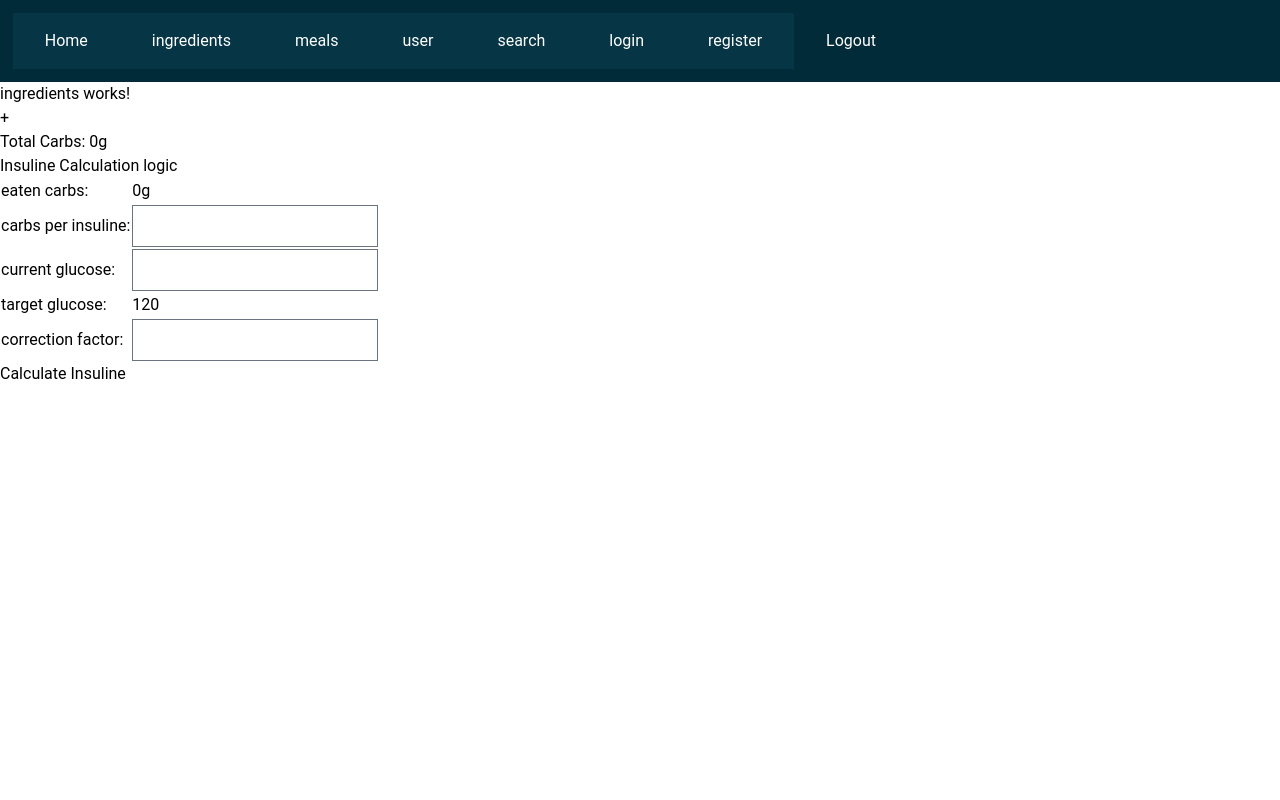
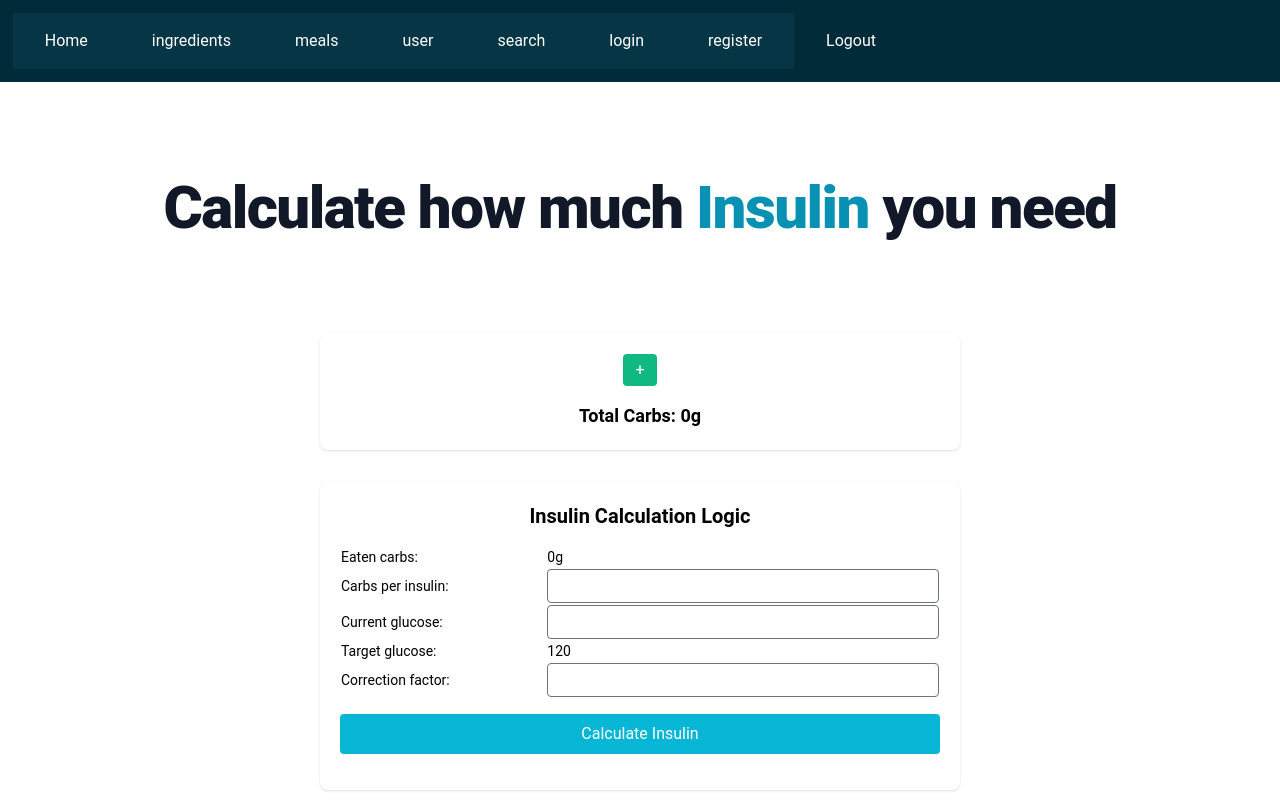
Before and after one commit to Banderas13/koolyhealth, an Angular app: page /ingredients in a window 1280 px wide. Built offline with nearby package versions, Linux system fonts and the light colour scheme; sample sign-in values are in the browser's storage.

Commit message:
created a new template using flowbite (work in progress)

```diff
--- a/src/app/ingredients/ingredients.component.html
+++ b/src/app/ingredients/ingredients.component.html
@@ -1,4 +1,4 @@
-<p>ingredients works!</p>
+<!-- <p>ingredients works!</p>
 
 <div>
   <ul>
@@ -48,6 +48,75 @@
     </form>
     <div id="output"></div>
   </div>
+</main> -->
+<div class="my-24">
+  <h2 class="text-center text-4xl font-extrabold leading-none tracking-tight text-gray-900 md:text-5xl lg:text-6xl dark:text-white ">Calculate how much <span class="text-cyan-600 dark:text-cyan-500">Insulin</span> you need</h2>
+</div>
+
+
+<div class="p-4 bg-white rounded-lg shadow dark:bg-gray-800 sm:p-5 w-2/4 mx-auto ">
+  <ul class="space-y-2">
+    <li *ngFor="let ingredient of selectedIngredients" class="flex items-center justify-between">
+      <span>
+        {{ ingredient.name }} - Carbs: {{ getCarbohydrates(ingredient) }}
+      </span>
+      <button
+        class="btn btn-outline-light text-white bg-orange-500 hover:bg-orange-700 px-3 py-1 rounded"
+        type="button"
+        (click)="removeIngredient(ingredient.id)"
+      >
+        -
+      </button>
+    </li>
+    <li class="text-center">
+      <button
+        routerLink="/search"
+        class="btn btn-outline-light text-white bg-emerald-500 hover:bg-emerald-700 px-3 py-1 rounded"
+      >
+        +
+      </button>
+    </li>
+  </ul>
+  <p class="mt-4 font-semibold text-lg text-center">Total Carbs: {{ totalCarbs }}g</p>
+</div>
+
+<main class="main mt-8 flex justify-center">
+  <div class="relative p-4 bg-white rounded-lg shadow dark:bg-gray-800 sm:p-5 w-2/4">
+    <h1 class="text-xl font-bold mb-4 text-center">Insulin Calculation Logic</h1>
+    <form>
+      <table class="table-auto w-full mb-4 text-sm">
+        <tr>
+          <td class="pr-4">Eaten carbs:</td>
+          <td>{{ totalCarbs }}g</td>
+        </tr>
+        <tr>
+          <td class="pr-4">Carbs per insulin:</td>
+          <td><input class="border rounded px-2 py-1 w-full" type="number" #insuline /></td>
+        </tr>
+        <tr>
+          <td class="pr-4">Current glucose:</td>
+          <td><input class="border rounded px-2 py-1 w-full" type="number" #glucose /></td>
+        </tr>
+        <tr>
+          <td class="pr-4">Target glucose:</td>
+          <td>120</td>
+        </tr>
+        <tr>
+          <td class="pr-4">Correction factor:</td>
+          <td><input class="border rounded px-2 py-1 w-full" type="number" #correction /></td>
+        </tr>
+      </table>
+      <button
+        class="btn btn-outline-light text-white bg-cyan-500 hover:bg-cyan-700 px-4 py-2 rounded w-full"
+        type="button"
+        (click)="calculate(totalCarbs, insuline.value, glucose.value, correction.value)"
+      >
+        Calculate Insulin
+      </button>
+    </form>
+    <div id="output" class="mt-4 text-center text-lg font-semibold"></div>
+  </div>
 </main>
 
+
 <router-outlet></router-outlet>
```
